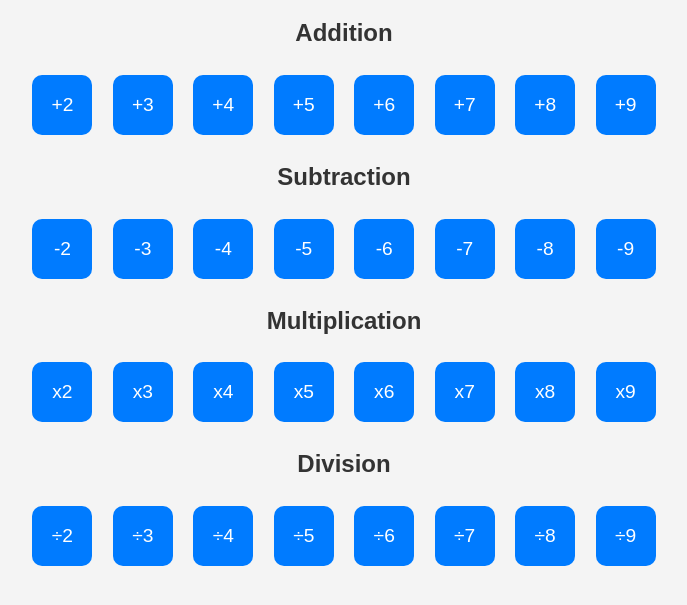
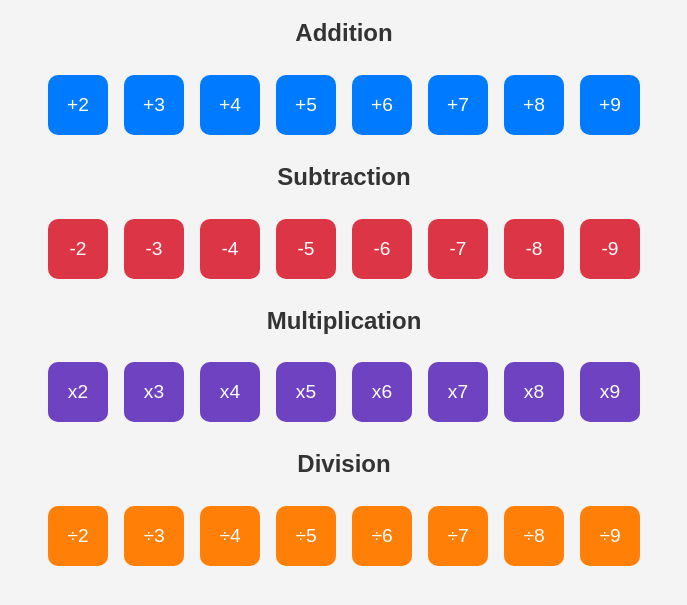
Before and after one commit to olsenbt/MathTimer, a plain HTML site: page index.html in a window 1280 px wide. Shown: the part 93-698 px from the top of the page, without its empty margins (296-983 px from the left). Drawn offline with Linux system fonts and the light colour scheme.

Commit message:
saves user data locally, changed UI colors per category, no blank answers

```diff
--- a/index.html
+++ b/index.html
@@ -11,59 +11,60 @@
     <h1>Choose a Math Timing</h1>
     <div class="category">
       <h2>Addition</h2>
-      <div class="levels">
-        <a href="tests/addition_2.html">+2</a>
-        <a href="tests/addition_3.html">+3</a>
-        <a href="tests/addition_4.html">+4</a>
-        <a href="tests/addition_5.html">+5</a>
-        <a href="tests/addition_6.html">+6</a>
-        <a href="tests/addition_7.html">+7</a>
-        <a href="tests/addition_8.html">+8</a>
-        <a href="tests/addition_9.html">+9</a>
+      <div class="levels addition-levels">
+        <a href="tests/addition_2.html" data-id="addition_2">+2</a>
+        <a href="tests/addition_3.html" data-id="addition_3">+3</a>
+        <a href="tests/addition_4.html" data-id="addition_4">+4</a>
+        <a href="tests/addition_5.html" data-id="addition_5">+5</a>
+        <a href="tests/addition_6.html" data-id="addition_6">+6</a>
+        <a href="tests/addition_7.html" data-id="addition_7">+7</a>
+        <a href="tests/addition_8.html" data-id="addition_8">+8</a>
+        <a href="tests/addition_9.html" data-id="addition_9">+9</a>
       </div>
     </div>
 
     <div class="category">
       <h2>Subtraction</h2>
-      <div class="levels">
-        <a href="tests/subtraction_2.html">-2</a>
-        <a href="tests/subtraction_3.html">-3</a>
-        <a href="tests/subtraction_4.html">-4</a>
-        <a href="tests/subtraction_5.html">-5</a>
-        <a href="tests/subtraction_6.html">-6</a>
-        <a href="tests/subtraction_7.html">-7</a>
-        <a href="tests/subtraction_8.html">-8</a>
-        <a href="tests/subtraction_9.html">-9</a>
+      <div class="levels subtraction-levels">
+        <a href="tests/subtraction_2.html" data-id="subtraction_2">-2</a>
+        <a href="tests/subtraction_3.html" data-id="subtraction_3">-3</a>
+        <a href="tests/subtraction_4.html" data-id="subtraction_4">-4</a>
+        <a href="tests/subtraction_5.html" data-id="subtraction_5">-5</a>
+        <a href="tests/subtraction_6.html" data-id="subtraction_6">-6</a>
+        <a href="tests/subtraction_7.html" data-id="subtraction_7">-7</a>
+        <a href="tests/subtraction_8.html" data-id="subtraction_8">-8</a>
+        <a href="tests/subtraction_9.html" data-id="subtraction_9">-9</a>
       </div>
     </div>
 
     <div class="category">
       <h2>Multiplication</h2>
-      <div class="levels">
-        <a href="tests/multiplication_2.html">x2</a>
-        <a href="tests/multiplication_3.html">x3</a>
-        <a href="tests/multiplication_4.html">x4</a>
-        <a href="tests/multiplication_5.html">x5</a>
-        <a href="tests/multiplication_6.html">x6</a>
-        <a href="tests/multiplication_7.html">x7</a>
-        <a href="tests/multiplication_8.html">x8</a>
-        <a href="tests/multiplication_9.html">x9</a>
+      <div class="levels multiplication-levels">
+        <a href="tests/multiplication_2.html" data-id="multiplication_2">x2</a>
+        <a href="tests/multiplication_3.html" data-id="multiplication_3">x3</a>
+        <a href="tests/multiplication_4.html" data-id="multiplication_4">x4</a>
+        <a href="tests/multiplication_5.html" data-id="multiplication_5">x5</a>
+        <a href="tests/multiplication_6.html" data-id="multiplication_6">x6</a>
+        <a href="tests/multiplication_7.html" data-id="multiplication_7">x7</a>
+        <a href="tests/multiplication_8.html" data-id="multiplication_8">x8</a>
+        <a href="tests/multiplication_9.html" data-id="multiplication_9">x9</a>
       </div>
     </div>
 
     <div class="category">
       <h2>Division</h2>
-      <div class="levels">
-        <a href="tests/division_2.html">÷2</a>
-        <a href="tests/division_3.html">÷3</a>
-        <a href="tests/division_4.html">÷4</a>
-        <a href="tests/division_5.html">÷5</a>
-        <a href="tests/division_6.html">÷6</a>
-        <a href="tests/division_7.html">÷7</a>
-        <a href="tests/division_8.html">÷8</a>
-        <a href="tests/division_9.html">÷9</a>
+      <div class="levels division-levels">
+        <a href="tests/division_2.html" data-id="division_2">÷2</a>
+        <a href="tests/division_3.html" data-id="division_3">÷3</a>
+        <a href="tests/division_4.html" data-id="division_4">÷4</a>
+        <a href="tests/division_5.html" data-id="division_5">÷5</a>
+        <a href="tests/division_6.html" data-id="division_6">÷6</a>
+        <a href="tests/division_7.html" data-id="division_7">÷7</a>
+        <a href="tests/division_8.html" data-id="division_8">÷8</a>
+        <a href="tests/division_9.html" data-id="division_9">÷9</a>
       </div>
     </div>
   </div>
+  <script src="index.js"></script>
 </body>
 </html>
--- /dev/null
+++ b/index.js
@@ -0,0 +1,11 @@
+document.addEventListener("DOMContentLoaded", () => {
+  document.querySelectorAll(".levels a").forEach(link => {
+    const id = link.dataset.id;
+    const score = localStorage.getItem(id);
+
+    if (score === "30") {
+      link.classList.add("completed");
+      link.title = "Completed (30/30)";
+    }
+  });
+});
--- a/style.css
+++ b/style.css
@@ -70,20 +70,57 @@ button:hover {
   font-size: 1.2rem;
 }
 
+.levels {
+    display: flex;
+    flex-wrap: wrap;
+    justify-content: center;
+}
+
 .levels a {
   display: inline-block;
   width: 60px;
   height: 60px;
   line-height: 60px;
   margin: 0.5rem;
-  background-color: #007bff;
   color: white;
   text-decoration: none;
   font-size: 1.2rem;
   border-radius: 10px;
   transition: background-color 0.3s ease;
+  text-align: center;
 }
 
-.levels a:hover {
+.levels a.completed {
+  background-color: #28a745 !important; /* green */
+  color: white;
+}
+
+/* Category-specific colors */
+.addition-levels a {
+  background-color: #007bff;
+}
+.addition-levels a:hover {
   background-color: #0056b3;
 }
+
+.subtraction-levels a {
+  background-color: #dc3545;
+}
+.subtraction-levels a:hover {
+  background-color: #a71d2a;
+}
+
+/* Updated multiplication color */
+.multiplication-levels a {
+  background-color: #6f42c1; /* purple */
+}
+.multiplication-levels a:hover {
+  background-color: #5936a2;
+}
+
+.division-levels a {
+  background-color: #ff7f07;
+}
+.division-levels a:hover {
+  background-color: #c96202;
+}
```
Also changed, not shown: script.js (+14 -0 lines).
